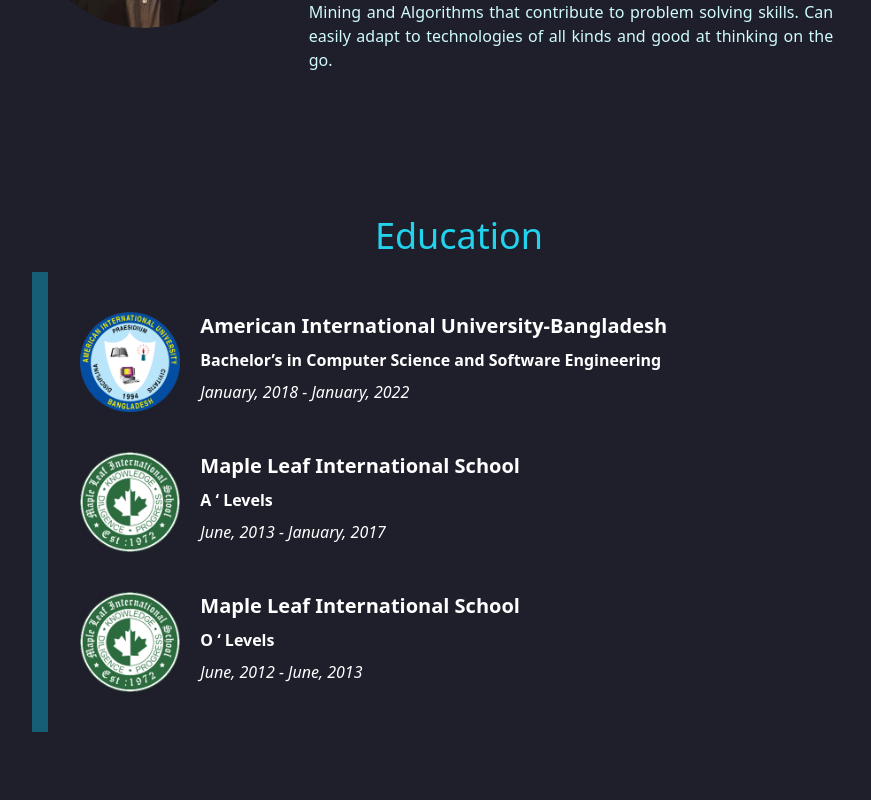
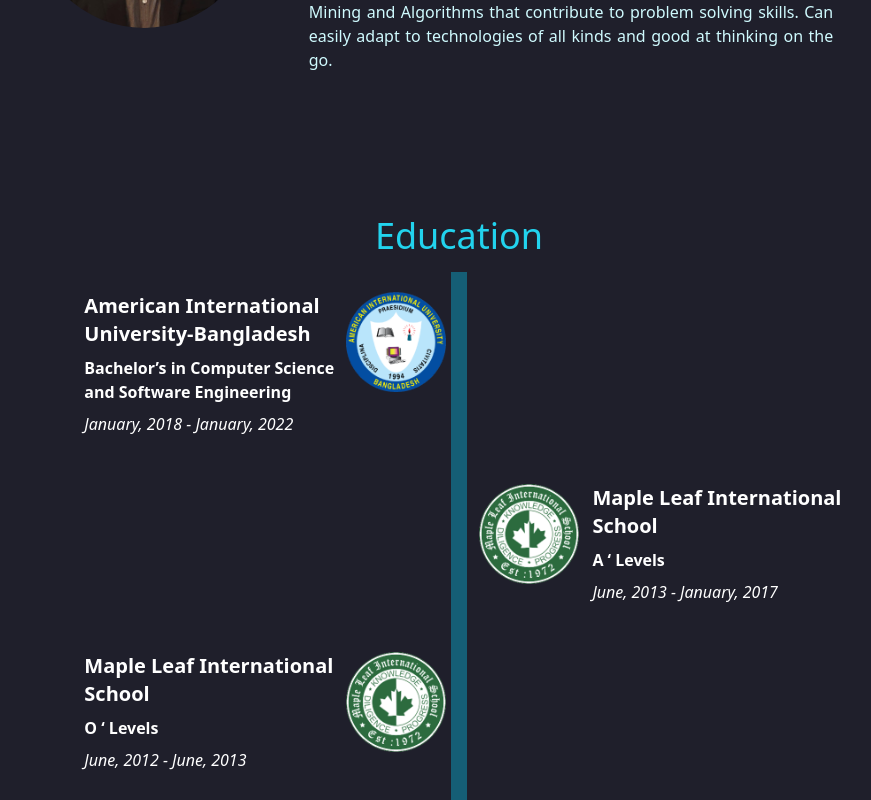
Before and after one commit to snigdho611/snigdho611.dev, a Next.js app: page /about in a window 1280 px wide. Shown: the part 376-1176 px from the top of the page, without its empty margins (181-1052 px from the left). Before the commit the page ends 1108 px from the top, so only its background shows below. Built offline with nearby package versions, Linux system fonts and the light colour scheme.

Commit message:
Created a tree for education

```diff
--- a/pages/experience.tsx
+++ b/pages/experience.tsx
@@ -1,4 +1,5 @@
 // import About from "components/About";
+import Experience from "components/Experience";
 import Navbar from "components/Navbar";
 import type { NextPage } from "next";
 import Head from "next/head";
@@ -26,6 +27,7 @@
       </Head>
 
       <Navbar />
+      <Experience />
     </div>
   );
 };
--- a/src/components/About/Background/Education/EducationRow/EducationCard/index.tsx
+++ b/src/components/About/Background/Education/EducationRow/EducationCard/index.tsx
@@ -7,35 +7,17 @@
 }
 
 const EducationCard: React.FC<EducationCardProps> = ({ imageURL }) => {
-  // const edBox = useRef<HTMLDivElement>(null);
-
-  // useEffect(() => {
-  //   gsap.to(edBox.current, { x: 100 });
-  // }, []);
-
   return (
     <div
-      // onLoad={(el) => {
-      //   gsap.to(el, { x: 100 });
-      // }}
-      // ref={edBox}
-      className="align-self"
+      className="align-self mx-auto bg-cover"
       style={{
         minHeight: "100px",
         height: "100px",
         minWidth: "100px",
         width: "100px",
         backgroundImage: `url(${imageURL})`,
-        backgroundSize: "cover",
       }}
-    >
-      {/* <Image
-        src={imageURL || "/images/education/AIUB.png"}
-        alt="Image not found"
-        height={100}
-        width={100}
-      /> */}
-    </div>
+    />
   );
 };
 
--- a/src/components/About/Background/Education/EducationRow/index.tsx
+++ b/src/components/About/Background/Education/EducationRow/index.tsx
@@ -8,6 +8,7 @@
   imageURL?: string;
   degree?: string;
   time?: string;
+  align?: number;
 }
 
 const EducationRow: React.FC<EducationRowProps> = ({
@@ -15,29 +16,47 @@
   imageURL,
   degree,
   time,
+  align,
 }) => {
-  // const edBox = useRef<HTMLDivElement>(null);
-
-  useEffect(() => {
-    // const asyncFunc = async () => {
-    //   await gsap.to(edBox.current, { x: 100, duration: 10 });
-    // };
-    // asyncFunc();
-  }, []);
-
-  return (
+  return align && align % 2 == 0 ? (
+    <div className="flex flex-row mx-auto">
+      <div className="" style={{ width: "49%" }} />
+      <div className="bg-cyan-800 mx-3" style={{ width: "2%" }} />
+      <div className="flex flex-row my-5" style={{ width: "49%" }}>
         <div
-      className="flex flex-row mx-auto my-10"
-      // ref={edBox}
+          className="w-3/12"
+          style={{ justifyItems: "center", justifyContent: "center" }}
         >
           <EducationCard imageURL={imageURL || ""} />
-      <div className="pl-5">
+        </div>
+        <div className="pl-5 w-9/12">
           <div className="text-white ">
             <div className="text-xl font-bold">{name || "American"}</div>
             <div className="text-medium font-bold my-2">{degree || "BSc"}</div>
             <div className="text-small italic my-2">{time || "March 22"}</div>
           </div>
         </div>
+      </div>
+    </div>
+  ) : (
+    <div className="flex flex-row mx-auto">
+      <div className="flex flex-row my-5" style={{ width: "49%" }}>
+        <div className="pl-5 w-9/12">
+          <div className="text-white ">
+            <div className="text-xl font-bold">{name || "American"}</div>
+            <div className="text-medium font-bold my-2">{degree || "BSc"}</div>
+            <div className="text-small italic my-2">{time || "March 22"}</div>
+          </div>
+        </div>
+        <div
+          className="w-3/12"
+          style={{ justifyItems: "center", justifyContent: "center" }}
+        >
+          <EducationCard imageURL={imageURL || ""} />
+        </div>
+      </div>
+      <div className="bg-cyan-800 mx-3" style={{ width: "2%" }} />
+      <div className="" style={{ width: "49%" }} />
     </div>
   );
 };
--- a/src/components/About/Background/Education/index.tsx
+++ b/src/components/About/Background/Education/index.tsx
@@ -15,8 +15,7 @@
         Education
       </h1>
       <div className="flex flex-row">
-        <div className="bg-cyan-800 w-4" />
-        <div className="px-8">
+        <div className="px-8 w-full">
           {education.map(({ id, name, imageURL, degree, time }) => {
             return (
               <EducationRow
@@ -25,6 +24,7 @@
                 imageURL={imageURL}
                 degree={degree}
                 time={time}
+                align={id}
               />
             );
           })}
--- a/src/components/About/Background/index.tsx
+++ b/src/components/About/Background/index.tsx
@@ -48,7 +48,7 @@
       ref={backgroundRef}
     >
       <div className="w-full">
-        <div className="text-justify text-cyan-100">
+        <div>
           <Education education={edu} />
         </div>
       </div>
--- a/src/components/Experience/index.tsx
+++ b/src/components/Experience/index.tsx
@@ -1,59 +1,72 @@
+import Image from "next/image";
 import React from "react";
 // import ExperienceCard from "./ExperienceCard";
 // import ExperienceRow from "./ExperienceRow";
 
-// const data = [
-//   {
-//     id: 1,
-//     imageURL: "/images/experience/mainframelabs.png",
-//     siteURL: "https://mainframelabs.ltd/",
-//     description: "React JS, Next JS and Mongo DB - EdTech platform",
-//     org: "Mainframe Labs Ltd.",
-//     position: "Junior Software Engineer",
-//   },
-//   {
-//     id: 2,
-//     imageURL: "/images/experience/deepchainlabs.png",
-//     siteURL: "https://deepchainlabs.com/",
-//     description: "Laravel and Laravel Livewire - client websites",
-//     position: "Research and Development Intern",
-//     org: "DeepChain Labs",
-//   },
-// ];
+const data = [
+  {
+    id: 3,
+    imageURL: "/images/experience/deepchainlabs.png",
+    siteURL: "https://bjitgroup.com/",
+    description: "Laravel and Laravel Livewire - client websites",
+    position: "Research and Development Intern",
+    org: "DeepChain Labs",
+  },
+  {
+    id: 2,
+    imageURL: "/images/experience/deepchainlabs.png",
+    siteURL: "https://deepchainlabs.com/",
+    description: "Laravel and Laravel Livewire - client websites",
+    position: "Research and Development Intern",
+    org: "DeepChain Labs",
+  },
+  {
+    id: 1,
+    imageURL: "/images/experience/mainframelabs.png",
+    siteURL: "https://mainframelabs.ltd/",
+    description: "React JS, Next JS and Mongo DB - EdTech platform",
+    org: "Mainframe Labs Ltd.",
+    position: "Junior Software Engineer",
+  },
+];
 
-// const Experience = () => {
-//   return (
-//     <div style={{ margin: "120px auto 0 auto" }}>
-//       <div className="Header">EXPERIENCE</div>
-//       {data.map(({ id, siteURL, imageURL, description, org, position }) => {
-//         if (id % 2 == 0) {
-//           return (
-//             <ExperienceRow
-//               key={id}
-//               org={org}
-//               position={position}
-//               description={description}
-//               siteURL={siteURL}
-//               imageURL={imageURL}
-//               align={"r"}
-//             />
-//           );
-//         } else {
-//           return (
-//             <ExperienceRow
-//               key={id}
-//               org={org}
-//               position={position}
-//               description={description}
-//               siteURL={siteURL}
-//               imageURL={imageURL}
-//               align={"l"}
-//             />
-//           );
-//         }
-//       })}
-//     </div>
-//   );
-// };
+const Experience = () => {
+  return (
+    <div className="mt-24">
+      {/* <div>ABC</div> */}
+      <Image src={data[0].imageURL} width={100} height={100} />
+    </div>
+    // <div style={{ margin: "120px auto 0 auto" }}>
+    //   <div className="Header">EXPERIENCE</div>
+    //   {data.map(({ id, siteURL, imageURL, description, org, position }) => {
+    //     if (id % 2 == 0) {
+    //       return (
+    //         <ExperienceRow
+    //           key={id}
+    //           org={org}
+    //           position={position}
+    //           description={description}
+    //           siteURL={siteURL}
+    //           imageURL={imageURL}
+    //           align={"r"}
+    //         />
+    //       );
+    //     } else {
+    //       return (
+    //         <ExperienceRow
+    //           key={id}
+    //           org={org}
+    //           position={position}
+    //           description={description}
+    //           siteURL={siteURL}
+    //           imageURL={imageURL}
+    //           align={"l"}
+    //         />
+    //       );
+    //     }
+    //   })}
+    // </div>
+  );
+};
 
-// export default Experience;
+export default Experience;
--- a/src/components/ParticleEffect/index.tsx
+++ /dev/null
@@ -1,76 +0,0 @@
-import React from "react";
-import Particles from "react-tsparticles";
-
-const index = () => {
-  return (
-    <Particles
-      id="tsparticles"
-      options={{
-        fpsLimit: 60,
-        interactivity: {
-          events: {
-            onClick: {
-              enable: true,
-              mode: "push",
-            },
-            onHover: {
-              enable: true,
-              mode: "bubble",
-            },
-            resize: true,
-          },
-          modes: {
-            bubble: {
-              distance: 100,
-              duration: 20,
-              opacity: 0.7,
-              size: 7,
-            },
-            push: {
-              quantity: 4,
-            },
-            repulse: {
-              distance: 50,
-              duration: 0.25,
-            },
-          },
-        },
-        particles: {
-          color: {
-            value: "#ffffff",
-          },
-          collisions: {
-            enable: true,
-          },
-          move: {
-            direction: "none",
-            enable: true,
-            outMode: "bounce",
-            random: false,
-            speed: 0.75,
-            straight: false,
-          },
-          number: {
-            density: {
-              enable: true,
-              area: 800,
-            },
-            value: 300,
-          },
-          opacity: {
-            value: 0.35,
-          },
-          shape: {
-            type: "circle",
-          },
-          size: {
-            random: true,
-            value: 3,
-          },
-        },
-      }}
-    />
-  );
-};
-
-export default index;
--- a/src/components/Skills/index.tsx
+++ b/src/components/Skills/index.tsx
@@ -84,26 +84,6 @@
 const Skills = () => {
   const baseRef = useRef<HTMLDivElement>(null);
 
-  const totalRefs = useRef<HTMLDivElement[]>([]);
-
-  // const rotateObjects = (objects: React.MutableRefObject<HTMLDivElement[]>) => {
-  //   gsap.fromTo(
-  //     objects.current,
-  //     {
-  //       transformPerspective: 800,
-  //       transformOrigin: "center",
-  //       rotationY: 360,
-  //     },
-  //     {
-  //       transformPerspective: 800,
-  //       transformOrigin: "center",
-  //       duration: 1.25,
-  //       rotationY: 0,
-  //       stagger: 0.1,
-  //     }
-  //   );
-  // };
-
   useLayoutEffect(() => {
     gsap.fromTo(
       baseRef.current,
@@ -112,9 +92,6 @@
       },
       { opacity: 1, duration: 1 }
     );
-
-    // totalRefs.current = totalRefs.current.slice(0, 10);
-    // rotateObjects(totalRefs);
   }, []);
 
   return (
```
Lines whose indentation alone changed are shown as unchanged.
